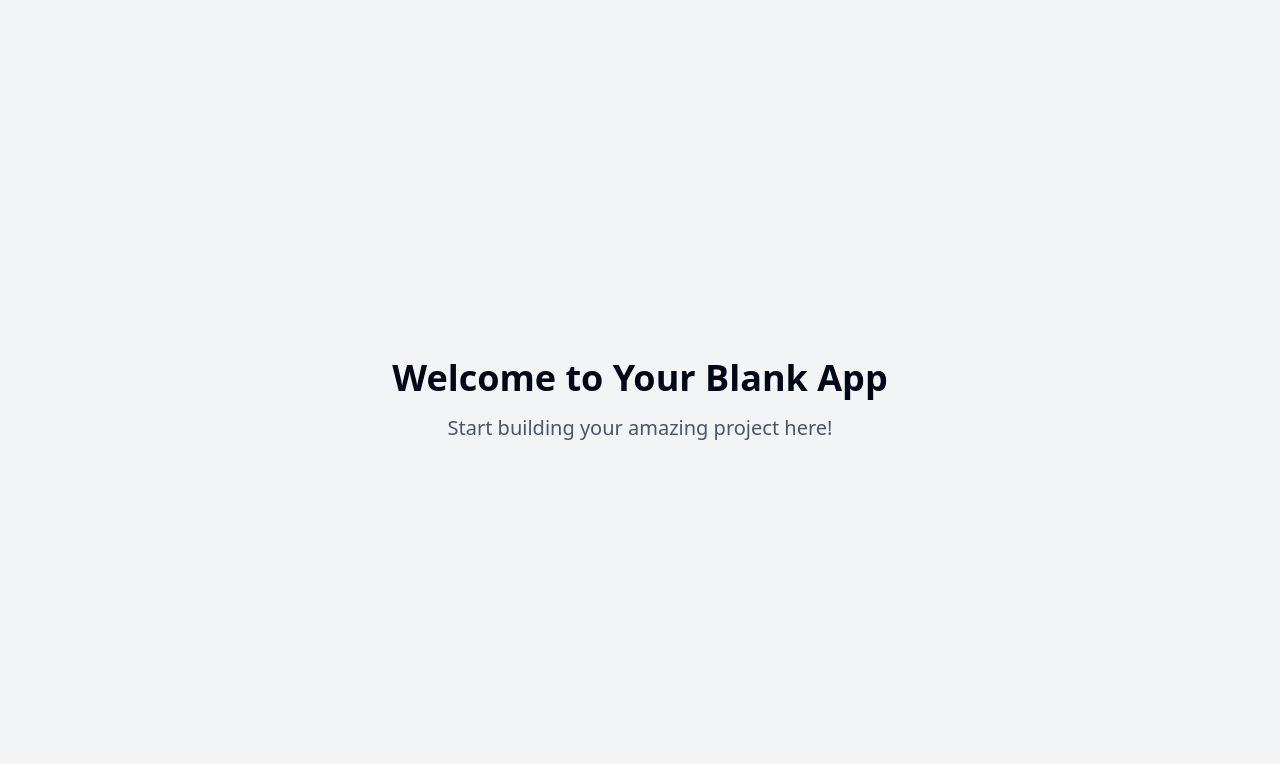
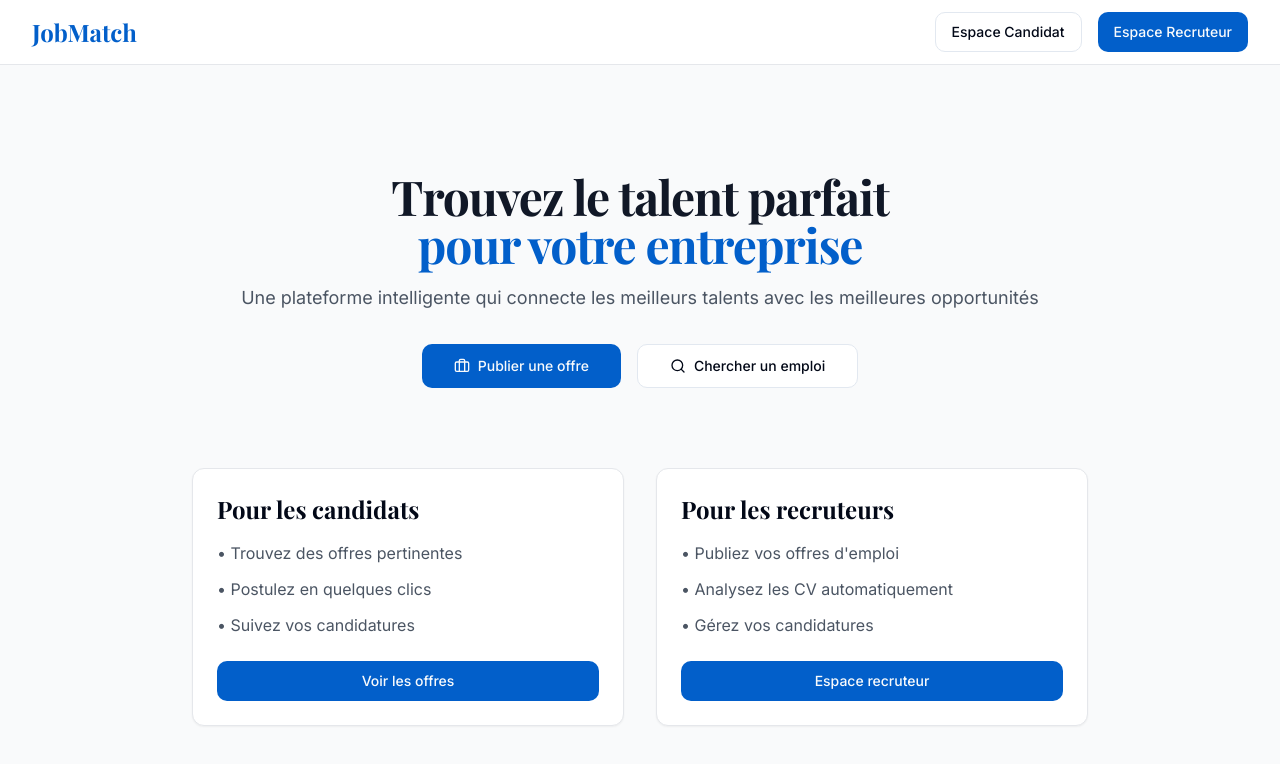
Before and after one commit to YoussefChlih/resume-recommend, a React (Vite) app: page / in a window 1280 px wide. Shown: the top 764 px of the page. Built offline with nearby package versions, Linux system fonts and the light colour scheme.

Commit message:
Integrate model into website
Integrate the provided model into a website with interfaces for candidates and recruiters, enabling job application and CV management functionalities.

```diff
--- a/src/App.tsx
+++ b/src/App.tsx
@@ -1,9 +1,15 @@
+
 import { Toaster } from "@/components/ui/toaster";
 import { Toaster as Sonner } from "@/components/ui/sonner";
 import { TooltipProvider } from "@/components/ui/tooltip";
 import { QueryClient, QueryClientProvider } from "@tanstack/react-query";
 import { BrowserRouter, Routes, Route } from "react-router-dom";
+import { Layout } from "./components/layout/Layout";
 import Index from "./pages/Index";
+import CandidateJobs from "./pages/candidate/Jobs";
+import CandidateApplications from "./pages/candidate/Applications";
+import RecruiterJobs from "./pages/recruiter/Jobs";
+import RecruiterApplications from "./pages/recruiter/Applications";
 import NotFound from "./pages/NotFound";
 
 const queryClient = new QueryClient();
@@ -15,9 +21,18 @@ const App = () => (
       <Sonner />
       <BrowserRouter>
         <Routes>
-          <Route path="/" element={<Index />} />
-          {/* ADD ALL CUSTOM ROUTES ABOVE THE CATCH-ALL "*" ROUTE */}
-          <Route path="*" element={<NotFound />} />
+          <Route path="/" element={<Layout />}>
+            <Route index element={<Index />} />
+            <Route path="candidate">
+              <Route path="jobs" element={<CandidateJobs />} />
+              <Route path="applications" element={<CandidateApplications />} />
+            </Route>
+            <Route path="recruiter">
+              <Route path="jobs" element={<RecruiterJobs />} />
+              <Route path="applications" element={<RecruiterApplications />} />
+            </Route>
+            <Route path="*" element={<NotFound />} />
+          </Route>
         </Routes>
       </BrowserRouter>
     </TooltipProvider>
--- /dev/null
+++ b/src/components/layout/Layout.tsx
@@ -0,0 +1,14 @@
+
+import { Outlet } from "react-router-dom";
+import { Navigation } from "./Navigation";
+
+export const Layout = () => {
+  return (
+    <div className="min-h-screen bg-gray-50">
+      <Navigation />
+      <main className="container py-8">
+        <Outlet />
+      </main>
+    </div>
+  );
+};
--- /dev/null
+++ b/src/components/layout/Navigation.tsx
@@ -0,0 +1,65 @@
+
+import { Link, useLocation } from "react-router-dom";
+import { Button } from "@/components/ui/button";
+import { BriefcaseIcon, FileTextIcon, HomeIcon } from "lucide-react";
+
+export const Navigation = () => {
+  const location = useLocation();
+  const isRecruiter = location.pathname.startsWith("/recruiter");
+  const isCandidate = location.pathname.startsWith("/candidate");
+
+  return (
+    <nav className="border-b bg-white">
+      <div className="container flex h-16 items-center justify-between">
+        <div className="flex items-center gap-8">
+          <Link to="/" className="font-playfair text-2xl font-bold text-primary">
+            JobMatch
+          </Link>
+          {isRecruiter ? (
+            <div className="flex items-center gap-4">
+              <Button variant="ghost" asChild>
+                <Link to="/recruiter/jobs" className="flex items-center gap-2">
+                  <BriefcaseIcon className="h-4 w-4" />
+                  Mes offres
+                </Link>
+              </Button>
+              <Button variant="ghost" asChild>
+                <Link to="/recruiter/applications" className="flex items-center gap-2">
+                  <FileTextIcon className="h-4 w-4" />
+                  Candidatures
+                </Link>
+              </Button>
+            </div>
+          ) : isCandidate ? (
+            <div className="flex items-center gap-4">
+              <Button variant="ghost" asChild>
+                <Link to="/candidate/jobs" className="flex items-center gap-2">
+                  <BriefcaseIcon className="h-4 w-4" />
+                  Offres
+                </Link>
+              </Button>
+              <Button variant="ghost" asChild>
+                <Link to="/candidate/applications" className="flex items-center gap-2">
+                  <FileTextIcon className="h-4 w-4" />
+                  Mes candidatures
+                </Link>
+              </Button>
+            </div>
+          ) : null}
+        </div>
+        <div className="flex items-center gap-4">
+          {!isRecruiter && !isCandidate && (
+            <>
+              <Button variant="outline" asChild>
+                <Link to="/candidate/jobs">Espace Candidat</Link>
+              </Button>
+              <Button asChild>
+                <Link to="/recruiter/jobs">Espace Recruteur</Link>
+              </Button>
+            </>
+          )}
+        </div>
+      </div>
+    </nav>
+  );
+};
--- a/src/index.css
+++ b/src/index.css
@@ -1,3 +1,6 @@
+
+@import url('https://fonts.googleapis.com/css2?family=Inter:wght@400;500;600;700&family=Playfair+Display:wght@400;700&display=swap');
+
 @tailwind base;
 @tailwind components;
 @tailwind utilities;
@@ -6,96 +9,57 @@
   :root {
     --background: 0 0% 100%;
     --foreground: 222.2 84% 4.9%;
-
     --card: 0 0% 100%;
     --card-foreground: 222.2 84% 4.9%;
-
     --popover: 0 0% 100%;
     --popover-foreground: 222.2 84% 4.9%;
-
-    --primary: 222.2 47.4% 11.2%;
+    --primary: 212 98% 40%;
     --primary-foreground: 210 40% 98%;
-
     --secondary: 210 40% 96.1%;
     --secondary-foreground: 222.2 47.4% 11.2%;
-
     --muted: 210 40% 96.1%;
     --muted-foreground: 215.4 16.3% 46.9%;
-
     --accent: 210 40% 96.1%;
     --accent-foreground: 222.2 47.4% 11.2%;
-
     --destructive: 0 84.2% 60.2%;
     --destructive-foreground: 210 40% 98%;
-
     --border: 214.3 31.8% 91.4%;
     --input: 214.3 31.8% 91.4%;
-    --ring: 222.2 84% 4.9%;
-
-    --radius: 0.5rem;
-
-    --sidebar-background: 0 0% 98%;
-
-    --sidebar-foreground: 240 5.3% 26.1%;
-
-    --sidebar-primary: 240 5.9% 10%;
-
-    --sidebar-primary-foreground: 0 0% 98%;
-
-    --sidebar-accent: 240 4.8% 95.9%;
-
-    --sidebar-accent-foreground: 240 5.9% 10%;
-
-    --sidebar-border: 220 13% 91%;
-
-    --sidebar-ring: 217.2 91.2% 59.8%;
+    --ring: 212 98% 40%;
+    --radius: 0.75rem;
   }
 
-  .dark {
-    --background: 222.2 84% 4.9%;
-    --foreground: 210 40% 98%;
-
-    --card: 222.2 84% 4.9%;
-    --card-foreground: 210 40% 98%;
-
-    --popover: 222.2 84% 4.9%;
-    --popover-foreground: 210 40% 98%;
-
-    --primary: 210 40% 98%;
-    --primary-foreground: 222.2 47.4% 11.2%;
-
-    --secondary: 217.2 32.6% 17.5%;
-    --secondary-foreground: 210 40% 98%;
-
-    --muted: 217.2 32.6% 17.5%;
-    --muted-foreground: 215 20.2% 65.1%;
-
-    --accent: 217.2 32.6% 17.5%;
-    --accent-foreground: 210 40% 98%;
-
-    --destructive: 0 62.8% 30.6%;
-    --destructive-foreground: 210 40% 98%;
-
-    --border: 217.2 32.6% 17.5%;
-    --input: 217.2 32.6% 17.5%;
-    --ring: 212.7 26.8% 83.9%;
-    --sidebar-background: 240 5.9% 10%;
-    --sidebar-foreground: 240 4.8% 95.9%;
-    --sidebar-primary: 224.3 76.3% 48%;
-    --sidebar-primary-foreground: 0 0% 100%;
-    --sidebar-accent: 240 3.7% 15.9%;
-    --sidebar-accent-foreground: 240 4.8% 95.9%;
-    --sidebar-border: 240 3.7% 15.9%;
-    --sidebar-ring: 217.2 91.2% 59.8%;
+  body {
+    @apply bg-background text-foreground font-inter antialiased;
   }
 }
 
-@layer base {
-  * {
-    @apply border-border;
+@layer utilities {
+  .animate-slide-up {
+    animation: slideUp 0.5s ease-out;
   }
 
-  body {
-    @apply bg-background text-foreground;
+  .animate-fade-in {
+    animation: fadeIn 0.5s ease-out;
+  }
+
+  @keyframes slideUp {
+    from {
+      opacity: 0;
+      transform: translateY(20px);
+    }
+    to {
+      opacity: 1;
+      transform: translateY(0);
+    }
+  }
+
+  @keyframes fadeIn {
+    from {
+      opacity: 0;
+    }
+    to {
+      opacity: 1;
+    }
   }
 }
--- a/src/pages/Index.tsx
+++ b/src/pages/Index.tsx
@@ -1,11 +1,59 @@
-// Update this page (the content is just a fallback if you fail to update the page)
+
+import { Link } from "react-router-dom";
+import { Button } from "@/components/ui/button";
+import { Card } from "@/components/ui/card";
+import { BriefcaseIcon, SearchIcon } from "lucide-react";
 
 const Index = () => {
   return (
-    <div className="min-h-screen flex items-center justify-center bg-gray-100">
-      <div className="text-center">
-        <h1 className="text-4xl font-bold mb-4">Welcome to Your Blank App</h1>
-        <p className="text-xl text-gray-600">Start building your amazing project here!</p>
+    <div className="flex min-h-[calc(100vh-6rem)] flex-col items-center justify-center">
+      <h1 className="font-playfair mb-4 text-center text-5xl font-bold tracking-tight text-gray-900">
+        Trouvez le talent parfait
+        <br />
+        <span className="text-primary">pour votre entreprise</span>
+      </h1>
+      <p className="mb-8 text-center text-lg text-gray-600">
+        Une plateforme intelligente qui connecte les meilleurs talents avec les meilleures opportunités
+      </p>
+      <div className="flex gap-4">
+        <Button size="lg" asChild>
+          <Link to="/recruiter/jobs" className="flex items-center gap-2">
+            <BriefcaseIcon className="h-5 w-5" />
+            Publier une offre
+          </Link>
+        </Button>
+        <Button size="lg" variant="outline" asChild>
+          <Link to="/candidate/jobs" className="flex items-center gap-2">
+            <SearchIcon className="h-5 w-5" />
+            Chercher un emploi
+          </Link>
+        </Button>
+      </div>
+
+      <div className="mt-20 grid w-full max-w-4xl grid-cols-1 gap-8 md:grid-cols-2">
+        <Card className="animate-slide-up p-6">
+          <h2 className="font-playfair mb-4 text-2xl font-bold">Pour les candidats</h2>
+          <ul className="mb-6 space-y-3 text-gray-600">
+            <li>• Trouvez des offres pertinentes</li>
+            <li>• Postulez en quelques clics</li>
+            <li>• Suivez vos candidatures</li>
+          </ul>
+          <Button className="w-full" asChild>
+            <Link to="/candidate/jobs">Voir les offres</Link>
+          </Button>
+        </Card>
+
+        <Card className="animate-slide-up delay-100 p-6">
+          <h2 className="font-playfair mb-4 text-2xl font-bold">Pour les recruteurs</h2>
+          <ul className="mb-6 space-y-3 text-gray-600">
+            <li>• Publiez vos offres d'emploi</li>
+            <li>• Analysez les CV automatiquement</li>
+            <li>• Gérez vos candidatures</li>
+          </ul>
+          <Button className="w-full" asChild>
+            <Link to="/recruiter/jobs">Espace recruteur</Link>
+          </Button>
+        </Card>
       </div>
     </div>
   );
--- /dev/null
+++ b/src/pages/candidate/Applications.tsx
@@ -0,0 +1,18 @@
+
+import { Card } from "@/components/ui/card";
+
+const CandidateApplications = () => {
+  return (
+    <div className="animate-fade-in">
+      <h1 className="font-playfair mb-8 text-3xl font-bold">Mes candidatures</h1>
+      <div className="grid gap-4">
+        <Card className="p-6">
+          <h2 className="mb-2 text-xl font-semibold">Suivi des candidatures en cours d'implémentation</h2>
+          <p className="text-gray-600">Cette section sera bientôt disponible.</p>
+        </Card>
+      </div>
+    </div>
+  );
+};
+
+export default CandidateApplications;
--- /dev/null
+++ b/src/pages/candidate/Jobs.tsx
@@ -0,0 +1,18 @@
+
+import { Card } from "@/components/ui/card";
+
+const CandidateJobs = () => {
+  return (
+    <div className="animate-fade-in">
+      <h1 className="font-playfair mb-8 text-3xl font-bold">Offres d'emploi</h1>
+      <div className="grid gap-4">
+        <Card className="p-6">
+          <h2 className="mb-2 text-xl font-semibold">Liste des offres en cours d'implémentation</h2>
+          <p className="text-gray-600">Cette section sera bientôt disponible.</p>
+        </Card>
+      </div>
+    </div>
+  );
+};
+
+export default CandidateJobs;
--- /dev/null
+++ b/src/pages/recruiter/Applications.tsx
@@ -0,0 +1,18 @@
+
+import { Card } from "@/components/ui/card";
+
+const RecruiterApplications = () => {
+  return (
+    <div className="animate-fade-in">
+      <h1 className="font-playfair mb-8 text-3xl font-bold">Candidatures reçues</h1>
+      <div className="grid gap-4">
+        <Card className="p-6">
+          <h2 className="mb-2 text-xl font-semibold">Analyse des CV en cours d'implémentation</h2>
+          <p className="text-gray-600">Cette section sera bientôt disponible.</p>
+        </Card>
+      </div>
+    </div>
+  );
+};
+
+export default RecruiterApplications;
--- /dev/null
+++ b/src/pages/recruiter/Jobs.tsx
@@ -0,0 +1,18 @@
+
+import { Card } from "@/components/ui/card";
+
+const RecruiterJobs = () => {
+  return (
+    <div className="animate-fade-in">
+      <h1 className="font-playfair mb-8 text-3xl font-bold">Mes offres d'emploi</h1>
+      <div className="grid gap-4">
+        <Card className="p-6">
+          <h2 className="mb-2 text-xl font-semibold">Gestion des offres en cours d'implémentation</h2>
+          <p className="text-gray-600">Cette section sera bientôt disponible.</p>
+        </Card>
+      </div>
+    </div>
+  );
+};
+
+export default RecruiterJobs;
```
Also changed, not shown: tailwind.config.ts (+40 -53 lines).
